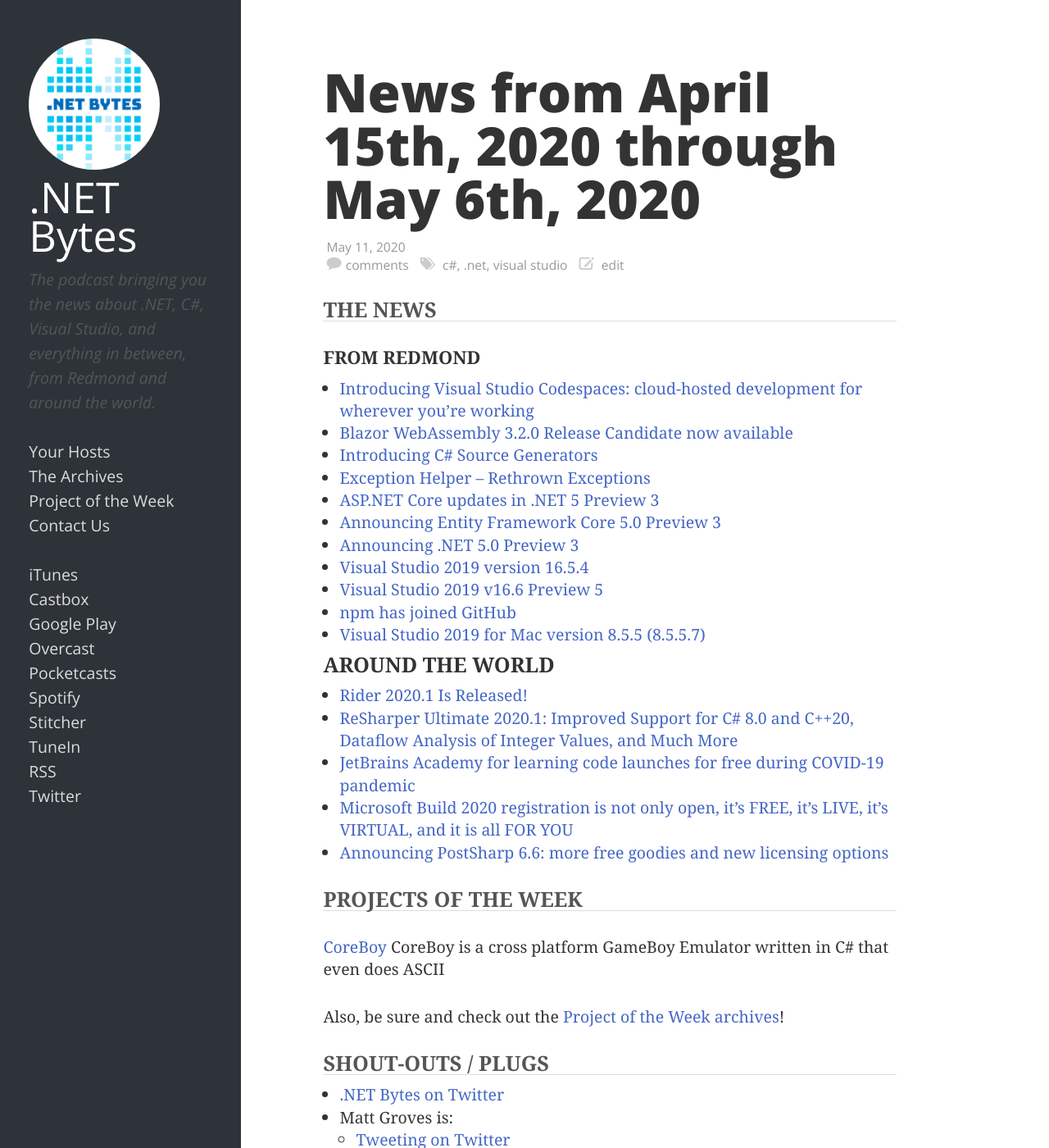
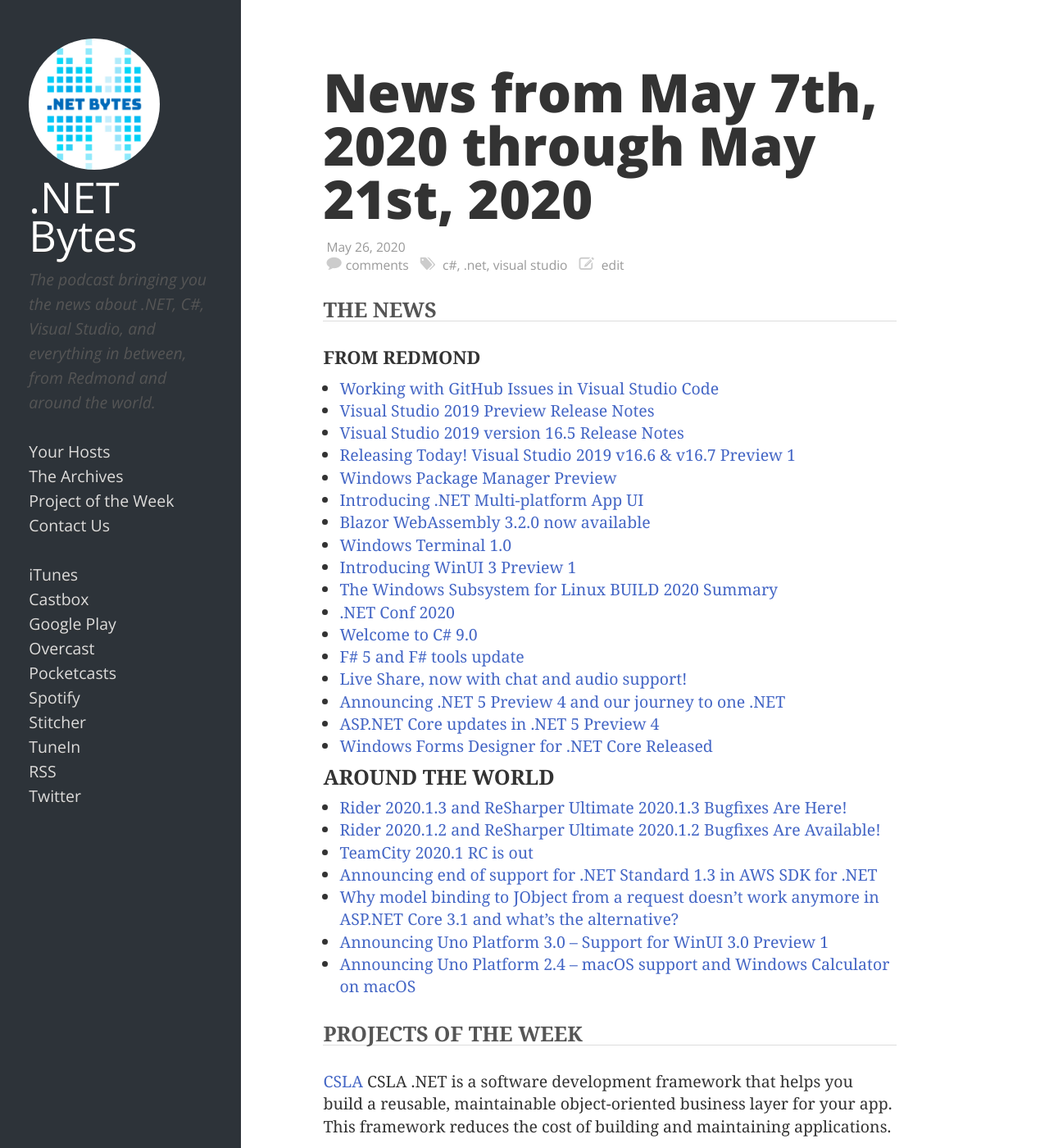
Before and after one commit to dotnetbytes/Website, a Jekyll site: the page built from index.html, in a window 1280 px wide and 1400 px high. Shown: the whole window at 82% size. Built offline with Jekyll 4.4.1, drawn with Linux system fonts in a browser that asks for light colours; the list of posts is cut into pages by our own code; some of the changed text lies outside the part shown.

Commit message:
Added the episode 18 deets.

```diff
--- /dev/null
+++ b/_posts/2020-05-26-18.md
@@ -0,0 +1,57 @@
+---
+title: "News from May 7th, 2020 through May 21st, 2020"
+permalink: "18"
+hosts: ["callen", "mgroves"]
+file_name: "e18.mp3"
+file_length: "51912704"
+duration: "46:29"
+---
+
+## THE NEWS
+
+### FROM REDMOND
+
+* [Working with GitHub Issues in Visual Studio Code](https://code.visualstudio.com/blogs/2020/05/06/github-issues-integration)
+* [Visual Studio 2019 Preview Release Notes](https://docs.microsoft.com/en-us/visualstudio/releases/2019/release-notes-preview#16.6.0-pre.6.0)
+* [Visual Studio 2019 version 16.5 Release Notes](https://docs.microsoft.com/en-us/visualstudio/releases/2019/release-notes#16.5.5)
+* [Releasing Today! Visual Studio 2019 v16.6 & v16.7 Preview 1](https://devblogs.microsoft.com/visualstudio/visual-studio-2019-v16-6-and-v16-7-preview-1-ship-today/)
+* [Windows Package Manager Preview](https://devblogs.microsoft.com/commandline/windows-package-manager-preview/)
+* [Introducing .NET Multi-platform App UI](https://devblogs.microsoft.com/dotnet/introducing-net-multi-platform-app-ui/)
+* [Blazor WebAssembly 3.2.0 now available](https://devblogs.microsoft.com/aspnet/blazor-webassembly-3-2-0-now-available/)
+* [Windows Terminal 1.0](https://devblogs.microsoft.com/commandline/windows-terminal-1-0/)
+* [Introducing WinUI 3 Preview 1](https://blogs.windows.com/windowsdeveloper/2020/05/19/introducing-winui-3-preview-1/)
+* [The Windows Subsystem for Linux BUILD 2020 Summary](https://devblogs.microsoft.com/commandline/the-windows-subsystem-for-linux-build-2020-summary/)
+* [.NET Conf 2020](https://www.dotnetconf.net/)
+* [Welcome to C# 9.0](https://devblogs.microsoft.com/dotnet/welcome-to-c-9-0/)
+* [F# 5 and F# tools update](https://devblogs.microsoft.com/dotnet/f-5-update-for-net-5-preview-4/)
+* [Live Share, now with chat and audio support!](https://devblogs.microsoft.com/visualstudio/live-share-now-with-chat-and-audio-support/)
+* [Announcing .NET 5 Preview 4 and our journey to one .NET](https://devblogs.microsoft.com/dotnet/announcing-net-5-preview-4-and-our-journey-to-one-net/)
+* [ASP.NET Core updates in .NET 5 Preview 4](https://devblogs.microsoft.com/aspnet/asp-net-core-updates-in-net-5-preview-4/)
+* [Windows Forms Designer for .NET Core Released](https://devblogs.microsoft.com/dotnet/windows-forms-designer-for-net-core-released/)
+
+### AROUND THE WORLD
+
+* [Rider 2020.1.3 and ReSharper Ultimate 2020.1.3 Bugfixes Are Here!](https://blog.jetbrains.com/dotnet/2020/05/19/rider-resharper-ultimate-2020-1-3/)
+* [Rider 2020.1.2 and ReSharper Ultimate 2020.1.2 Bugfixes Are Available!](https://blog.jetbrains.com/dotnet/2020/05/07/rider-resharper-ultimate-2020-1-2/)
+* [TeamCity 2020.1 RC is out](https://blog.jetbrains.com/teamcity/2020/05/teamcity-2020-1-rc-is-out/)
+* [Announcing end of support for .NET Standard 1.3 in AWS SDK for .NET](https://aws.amazon.com/blogs/developer/announcing-end-of-support-for-net-standard-1-3-in-aws-sdk-for-net/)
+* [Why model binding to JObject from a request doesn’t work anymore in ASP.NET Core 3.1 and what’s the alternative?](https://anthonygiretti.com/2020/05/10/why-model-binding-to-jobject-from-a-request-doesnt-work-anymore-in-asp-net-core-3-1-and-whats-the-alternative/)
+* [Announcing Uno Platform 3.0 – Support for WinUI 3.0 Preview 1](https://platform.uno/blog/announcing-uno-platform-3-0-support-for-winui-3-0-preview-1/)
+* [Announcing Uno Platform 2.4 – macOS support and Windows Calculator on macOS](https://platform.uno/blog/announcing-uno-platform-2-4-macos-support-and-windows-calculator-on-macos/)
+
+## PROJECTS OF THE WEEK
+
+[CSLA](https://github.com/MarimerLLC/csla)
+CSLA .NET is a software development framework that helps you build a reusable, maintainable object-oriented business layer for your app. This framework reduces the cost of building and maintaining applications.
+
+Also, be sure and check out the [Project of the Week archives](https://www.dotnetbytes.fm/potw/)!
+
+## SHOUT-OUTS / PLUGS
+
+* [.NET Bytes on Twitter](https://twitter.com/dotnetbytes)
+* Matt Groves is:
+  * [Tweeting on Twitter](https://twitter.com/mgroves)
+  * [Live Streaming on Twitch](https://www.twitch.tv/matthewdgroves)
+* Calvin Allen is:
+  * [Tweeting on Twitter](https://twitter.com/_CalvinAllen)
+  * [Live Streaming on Twitch](https://www.twitch.tv/CalvinAAllen)
--- a/potw/index.md
+++ b/potw/index.md
@@ -27,3 +27,4 @@ This page is a list of all the projects we've highlighted so far (partly for you
 * [Tuxboard](https://github.com/jdanylko/Tuxboard) - [February 10, 2020](https://www.dotnetbytes.fm/15)
 * [NetLearner](https://wakeupandcode.com/netlearner-on-asp-net-core-3-1/) - [February 24, 2020](https://www.dotnetbytes.fm/16)
 * [CoreBoy](https://www.hanselman.com/blog/CoreBoyIsACrossPlatformGameBoyEmulatorWrittenInCThatEvenDoesASCII.aspx) - [May 11, 2020](https://www.dotnetbytes.fm/17)
+* [CSLA](https://github.com/MarimerLLC/csla) - [May 26, 2020](https://www.dotnetbytes.fm/18)
```
